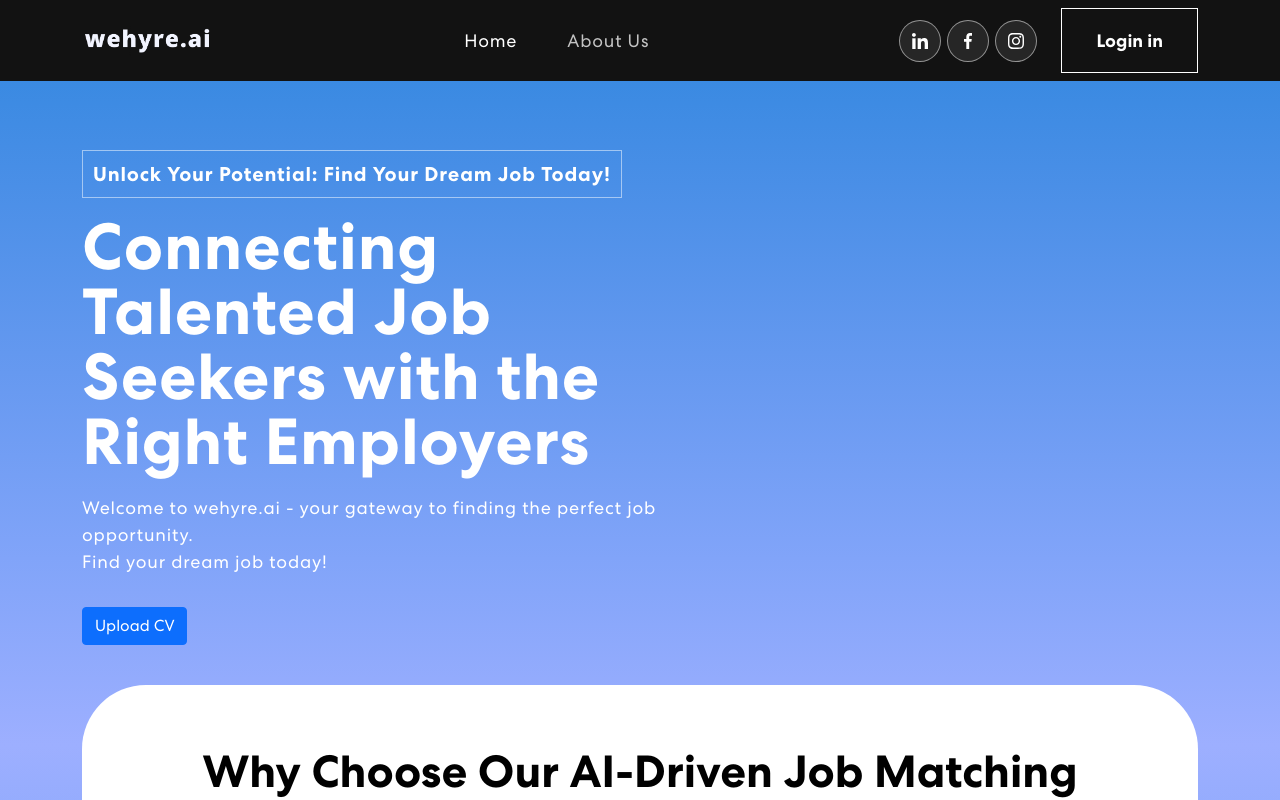
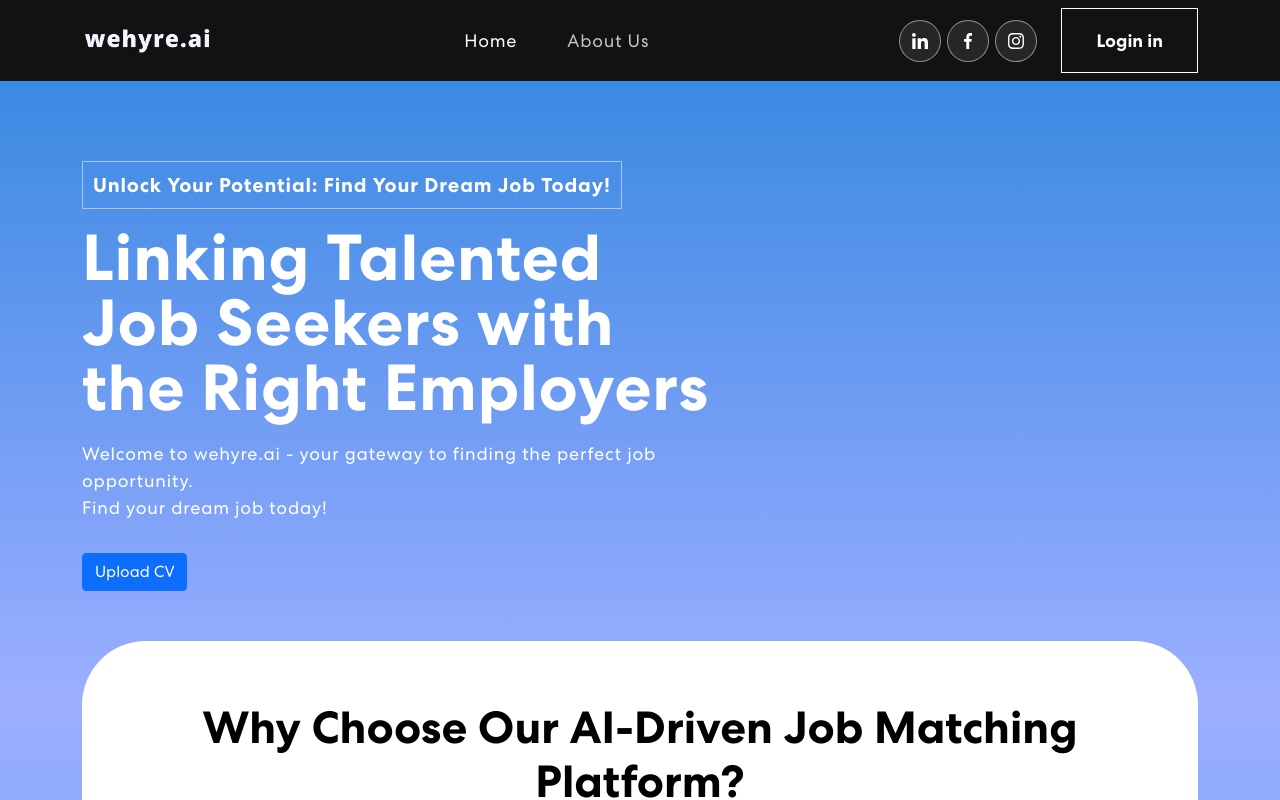
Before and after one commit to prajwal-tomar/wehyre.ai, a React (Create React App) app: page / in a window 1280 px wide. Shown: the top 800 px of the page. Built offline with nearby package versions, Linux system fonts and the light colour scheme; a web font is replaced by a local one.

Commit message:
Updated banner image

```diff
--- a/src/Components/Banner.js
+++ b/src/Components/Banner.js
@@ -1,5 +1,5 @@
 import { Container, Row, Col, Button } from "react-bootstrap";
-import headerImg from "../assets/img/creative.svg";
+import headerImg from "../assets/img/ai.png";
 import "animate.css";
 
 const Banner = () => {
@@ -13,7 +13,7 @@ const Banner = () => {
                 Unlock Your Potential: Find Your Dream Job Today!
               </span>
               <h1 className="text-white">
-                Connecting Talented Job Seekers with the Right Employers
+                Linking Talented Job Seekers with the Right Employers
               </h1>
               <p>
                 Welcome to wehyre.ai - your gateway to finding the perfect job
@@ -31,15 +31,15 @@ const Banner = () => {
           </Col>
         </Row>
       </Container>
-      {/* <style>
+      <style>
         {`
-        @media (max-width: 576px) {
-          h1 {
-            font-size: 10px;
+        @media screen and (max-width: 480px) {
+          .h1 {
+            font-size: 18px;
           }
         }
         `}
-      </style> */}
+      </style>
     </section>
   );
 };
--- a/src/style.css
+++ b/src/style.css
@@ -362,9 +362,9 @@ nav.navbar .navbar-toggler[aria-expanded="true"] .navbar-toggler-icon {
 .banner button:hover svg {
   margin-left: 25px;
 }
-.banner img {
+/* .banner img {
   animation: updown 3s linear infinite;
-}
+} */
 @keyframes updown {
   0% {
     transform: translateY(-20px);
```
Also changed, not shown: src/assets/img/ai.png (added).
